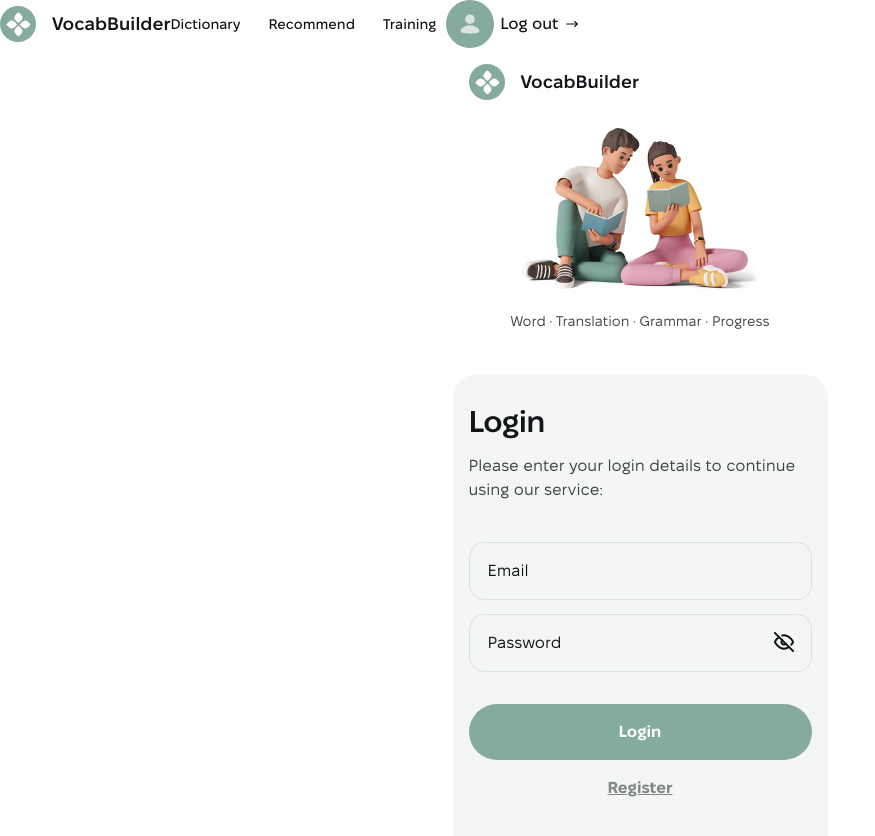
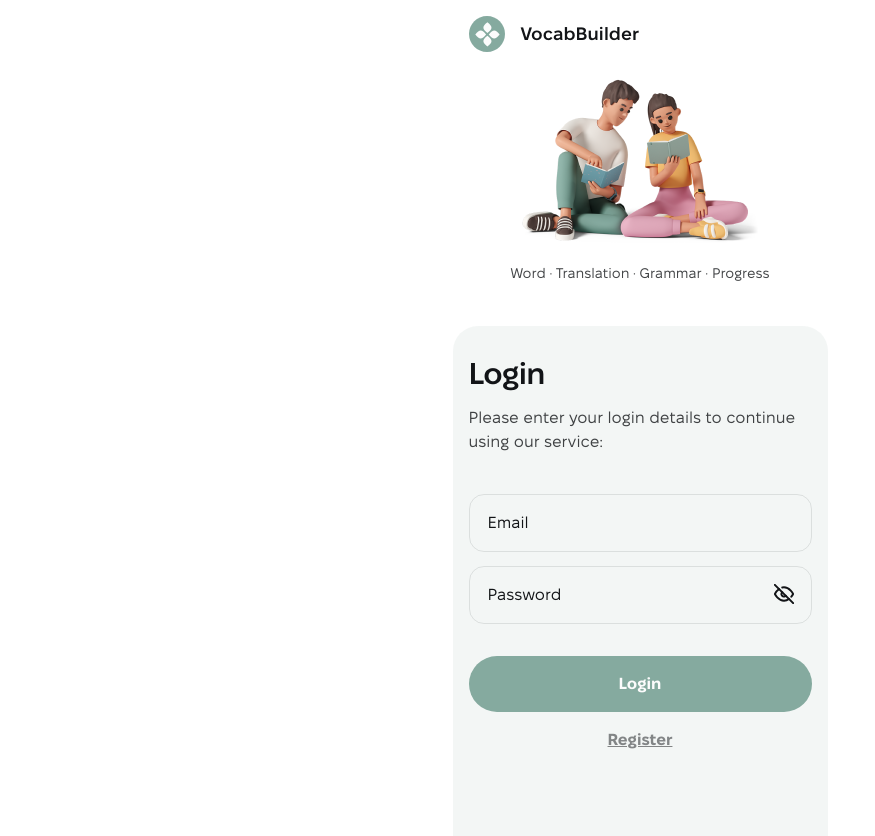
Before and after one commit to Aleksandr2905/vocab-builder, a React (Vite) app: page /login in a window 1280 px wide. Shown: the top 836 px of the page, without its empty margins (0-875 px from the left). Built offline with nearby package versions, Linux system fonts and the light colour scheme.

Commit message:
Update Header.jsx

```diff
--- a/src/components/Header/Header.jsx
+++ b/src/components/Header/Header.jsx
@@ -1,16 +1,23 @@
+import { useSelector } from "react-redux";
 import LogOut from "../LogOut/LogOut";
 import Logo from "../Logo/Logo";
 import UserBar from "../UserBar/UserBar";
 import UserNav from "../UserNav/UserNav";
 import * as s from "./Header.styled";
+import { selectIsLoggedIn } from "../../redux/selectors";
 
 const Header = () => {
+  const isLoggedIn = useSelector(selectIsLoggedIn);
   return (
     <s.Wrapper>
-      <Logo />
-      <UserNav />
-      <UserBar />
-      <LogOut />
+      {isLoggedIn && (
+        <>
+          <Logo />
+          <UserNav />
+          <UserBar />
+          <LogOut />
+        </>
+      )}
     </s.Wrapper>
   );
 };
```
